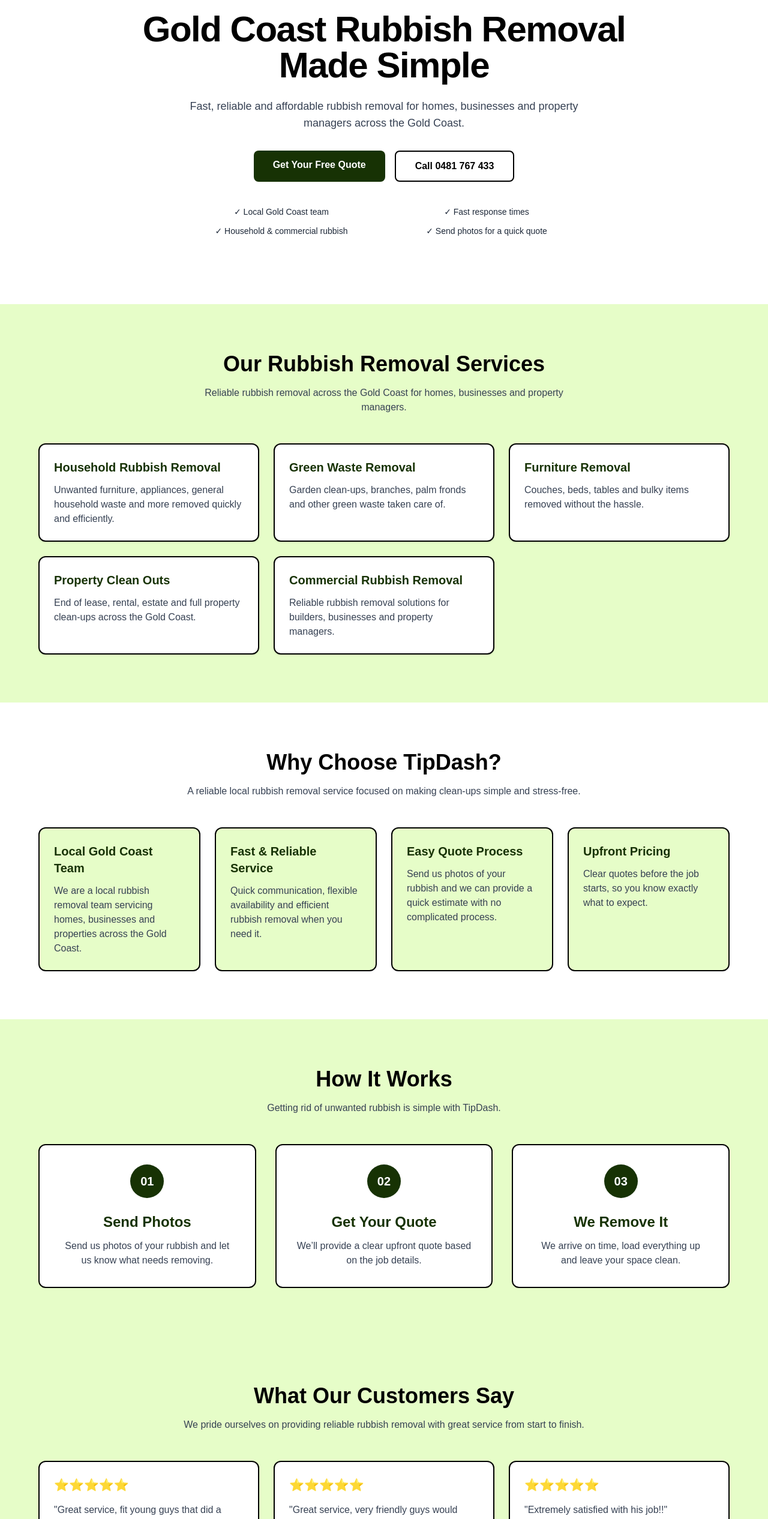
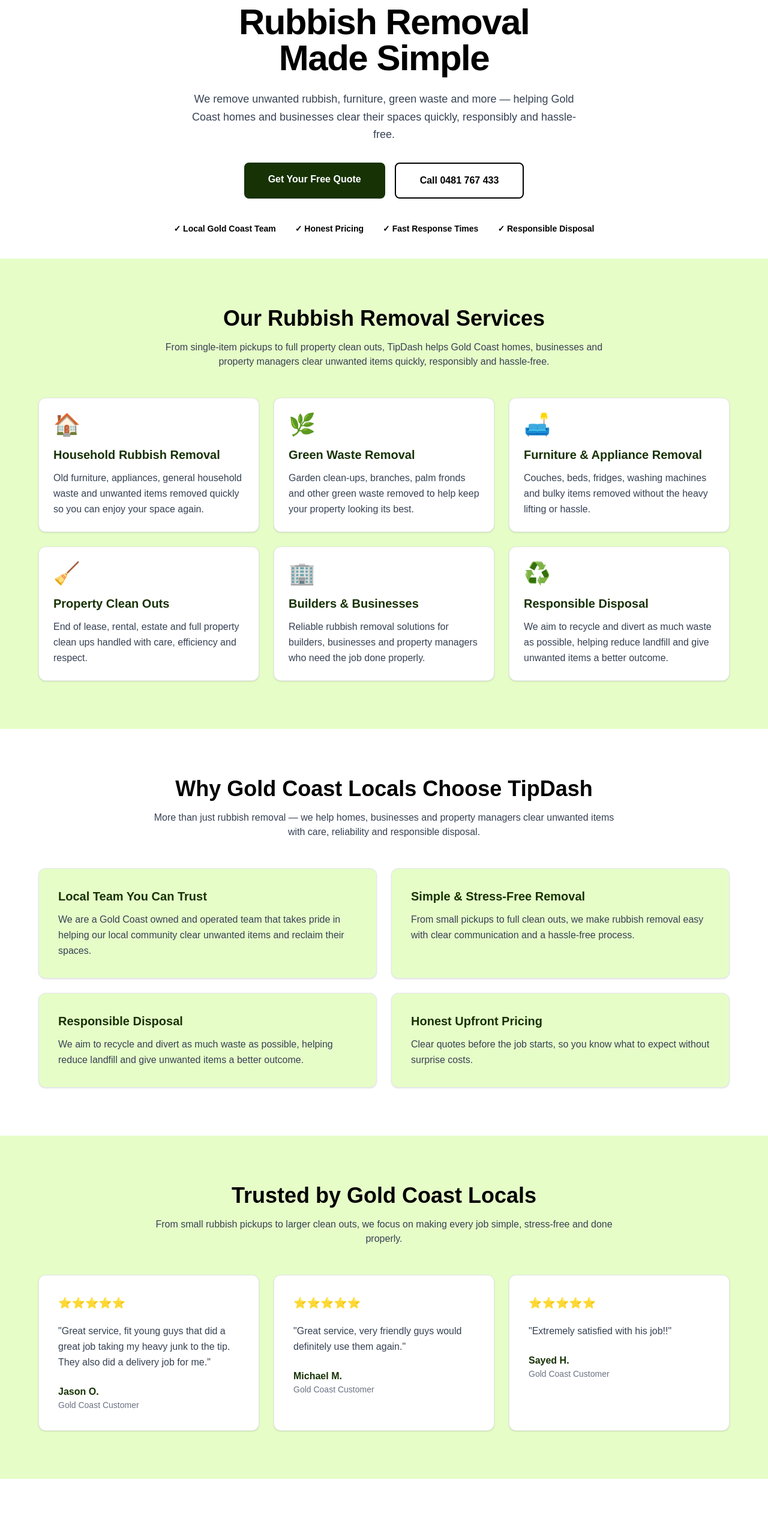
Before and after one commit to hudsonfort40-bit/tipdash-website, a Next.js app: page / in a window 1280 px wide. Shown: the part 245-2777 px from the top of the page at 60% size. Built offline with nearby package versions, Linux system fonts and the light colour scheme.

Commit message:
Update quote form and mobile photo upload

```diff
--- a/app/page.tsx
+++ b/app/page.tsx
@@ -23,9 +23,9 @@
 
       <WhyChooseUs />
 
+      <Reviews />
+
       <HowItWorks />
-
-      <Reviews />
 
       <ServiceAreas />
 
--- a/components/Hero.tsx
+++ b/components/Hero.tsx
@@ -1,70 +1,64 @@
 export default function Hero() {
   return (
-    <section className="flex min-h-[75vh] flex-col items-center justify-center bg-white px-6 text-center">
+    <section className="flex min-h-[60vh] flex-col items-center justify-center bg-white px-6 py-10 text-center">
 
-
-      <h1 className="max-w-4xl text-5xl font-bold tracking-tight text-black sm:text-6xl">
-        Gold Coast Rubbish Removal Made Simple
+      <h1 className="max-w-3xl text-5xl font-bold tracking-tight text-black sm:text-6xl">
+        Gold Coast
+        <br />
+        Rubbish Removal
+        <br />
+        Made Simple
       </h1>
 
 
-      <p className="mt-6 max-w-2xl text-lg text-gray-700">
-        Fast, reliable and affordable rubbish removal for homes, businesses
-        and property managers across the Gold Coast.
+      <p className="mt-6 max-w-2xl text-lg leading-relaxed text-gray-700">
+        We remove unwanted rubbish, furniture, green waste and more —
+        helping Gold Coast homes and businesses clear their spaces quickly,
+        responsibly and hassle-free.
       </p>
 
 
 
       <div className="mt-8 flex w-full flex-col gap-4 sm:w-auto sm:flex-row">
 
-
         <a
           href="#quote"
-          className="rounded-lg bg-tipdash-dark px-8 py-3 font-semibold text-white transition hover:opacity-90"
+          className="rounded-lg bg-tipdash-dark px-10 py-4 font-semibold text-white transition hover:opacity-90"
         >
           Get Your Free Quote
         </a>
 
 
-
         <a
           href="tel:+61481767433"
-          className="rounded-lg border-2 border-black px-8 py-3 font-semibold text-black transition hover:bg-tipdash-light"
+          className="rounded-lg border-2 border-black px-10 py-4 font-semibold text-black transition hover:bg-tipdash-light"
         >
           Call 0481 767 433
         </a>
-
 
       </div>
 
 
 
-
-      <div className="mt-10 grid w-full max-w-2xl gap-3 text-sm text-gray-800 sm:grid-cols-2">
-
+      <div className="mt-10 flex flex-col gap-3 text-sm font-semibold text-black sm:flex-row sm:flex-wrap sm:justify-center sm:gap-x-8">
 
         <p>
-          ✓ Local Gold Coast team
+          ✓ Local Gold Coast Team
         </p>
 
+        <p>
+          ✓ Honest Pricing
+        </p>
 
         <p>
-          ✓ Fast response times
+          ✓ Fast Response Times
         </p>
 
-
         <p>
-          ✓ Household & commercial rubbish
+          ✓ Responsible Disposal
         </p>
 
-
-        <p>
-          ✓ Send photos for a quick quote
-        </p>
-
-
       </div>
-
 
 
     </section>
--- a/components/HowItWorks.tsx
+++ b/components/HowItWorks.tsx
@@ -1,56 +1,66 @@
 const steps = [
   {
     number: "01",
-    title: "Send Photos",
+    title: "Get a Quote",
     description:
-      "Send us photos of your rubbish and let us know what needs removing.",
+      "Send photos or tell us what needs removing and we’ll provide a quick estimate.",
   },
   {
     number: "02",
-    title: "Get Your Quote",
+    title: "Choose a Time",
     description:
-      "We’ll provide a clear upfront quote based on the job details.",
+      "Once you’re happy with the quote, we’ll arrange a time that works for you.",
   },
   {
     number: "03",
     title: "We Remove It",
     description:
-      "We arrive on time, load everything up and leave your space clean.",
+      "We arrive, handle the heavy lifting and leave your space clean and clutter-free.",
   },
 ];
 
 export default function HowItWorks() {
   return (
-    <section className="bg-tipdash-light px-6 py-20">
+    <section className="bg-white px-6 py-20">
       <div className="mx-auto max-w-6xl">
+
         <h2 className="text-center text-4xl font-bold text-black">
           How It Works
         </h2>
+
 
         <p className="mx-auto mt-4 max-w-2xl text-center text-gray-700">
           Getting rid of unwanted rubbish is simple with TipDash.
         </p>
 
+
         <div className="mt-12 grid gap-8 md:grid-cols-3">
+
           {steps.map((step) => (
             <div
               key={step.number}
-              className="rounded-xl border-2 border-black bg-white p-8 text-center"
+              className="rounded-xl border border-gray-200 bg-white p-8 text-center shadow-sm transition hover:-translate-y-1 hover:shadow-md"
             >
+
               <div className="mx-auto flex h-14 w-14 items-center justify-center rounded-full bg-tipdash-dark text-xl font-bold text-white">
                 {step.number}
               </div>
+
 
               <h3 className="mt-6 text-2xl font-bold text-tipdash-dark">
                 {step.title}
               </h3>
 
-              <p className="mt-3 text-gray-700">
+
+              <p className="mt-3 leading-relaxed text-gray-700">
                 {step.description}
               </p>
+
             </div>
           ))}
+
         </div>
+
       </div>
     </section>
   );
--- a/components/QuoteForm.tsx
+++ b/components/QuoteForm.tsx
@@ -1,6 +1,6 @@
 "use client";
 
-import { useState } from "react";
+import { useState, useEffect, useRef } from "react";
 
 const services = [
   "Household Rubbish Removal",
@@ -26,6 +26,20 @@
 
   const [submitted, setSubmitted] = useState(false);
   const [loading, setLoading] = useState(false);
+  const [photos, setPhotos] = useState<File[]>([]);
+  const [previewUrls, setPreviewUrls] = useState<string[]>([]);
+
+  const fileInputRef = useRef<HTMLInputElement>(null);
+
+  useEffect(() => {
+  const urls = photos.map((photo) =>
+    URL.createObjectURL(photo)
+  );
+
+  setPreviewUrls(urls);
+
+}, [photos]);
+
 
 
   async function handleSubmit(e: React.FormEvent<HTMLFormElement>) {
@@ -38,19 +52,9 @@
     const form = new FormData(e.currentTarget);
 
 
-    const files = form
-      .getAll("photos")
-      .filter(
-        (file): file is File =>
-          file instanceof File && file.size > 0
-      )
-      .slice(0, 5);
+    const uploadedPhotos = await Promise.all(
 
-
-
-    const photos = await Promise.all(
-
-      files.map(async (file) => {
+      photos.map(async (file) => {
 
         const base64 = await new Promise<string>((resolve, reject) => {
 
@@ -106,7 +110,7 @@
 
       description: form.get("description"),
 
-      photos,
+      photos: uploadedPhotos,
 
     };
 
@@ -145,6 +149,40 @@
 
 
 
+function handlePhotoChange(e: React.ChangeEvent<HTMLInputElement>) {
+
+  const selectedFiles = Array.from(e.target.files || []);
+
+  if (selectedFiles.length === 0) return;
+
+
+  setPhotos((currentPhotos) => {
+
+    const remainingSlots = 5 - currentPhotos.length;
+
+    return [
+      ...currentPhotos,
+      ...selectedFiles.slice(0, remainingSlots),
+    ];
+
+  });
+
+
+  e.target.value = "";
+
+}
+
+
+  function removePhoto(index: number) {
+
+    setPhotos((currentPhotos) =>
+      currentPhotos.filter((_, i) => i !== index)
+    );
+
+  }
+
+
+
   if (submitted) {
 
   return (
@@ -154,28 +192,33 @@
       className="bg-white px-6 py-20"
     >
 
-        <div className="mx-auto max-w-4xl rounded-xl bg-tipdash-light p-10 text-center">
+      <div className="mx-auto max-w-4xl rounded-xl bg-tipdash-light p-10 text-center shadow-sm">
 
 
         <h2 className="text-4xl font-bold text-tipdash-dark">
-
-            Thanks for your enquiry!
-
+          Thanks, we’ve received your request!
         </h2>
 
 
-          <p className="mt-4 text-gray-700">
-
-            We’ve received your quote request and will be in touch shortly.
-
+        <p className="mx-auto mt-5 max-w-2xl text-gray-700">
+          We’ll review your details and get back to you as soon as possible
+          with your quote.
         </p>
 
 
-          <p className="mt-3 text-gray-700">
+        <p className="mx-auto mt-3 max-w-2xl text-gray-700">
+          If your job is urgent, give us a call and we’ll let you know how
+          quickly we can help.
+        </p>
 
-            If your job is urgent, feel free to give us a call.
 
-          </p>
+
+        <a
+          href="tel:+61481767433"
+          className="mt-8 inline-block rounded-lg bg-tipdash-dark px-8 py-3 font-semibold text-white transition hover:opacity-90"
+        >
+          Call TipDash
+        </a>
 
 
       </div>
@@ -200,16 +243,18 @@
 
 
         <h2 className="text-center text-4xl font-bold text-black">
-
           Get Your Free Quote
-
         </h2>
 
 
         <p className="mx-auto mt-4 max-w-2xl text-center text-gray-700">
+          Send us your details and photos of the job. We’ll review everything
+          and get back to you with a quote.
+        </p>
 
-          Send us your details and photos of the job. We’ll review everything and get back to you with a quote.
 
+        <p className="mt-3 text-center text-sm text-gray-600">
+          Fields marked with * are required.
         </p>
 
 
@@ -228,29 +273,26 @@
 
 
             <input
-
               name="name"
-
-              placeholder="Your Name"
-
+              placeholder="Your Name *"
               required
-
               className="rounded-lg bg-white p-3 text-black"
-
             />
 
 
 
             <input
-
               name="phone"
-
-              placeholder="Phone Number"
-
+              placeholder="Phone Number *"
+              type="tel"
+              inputMode="numeric"
+              pattern="[0-9 ]*"
               required
-
+              onInput={(e) => {
+                e.currentTarget.value =
+                  e.currentTarget.value.replace(/[^0-9 ]/g, "");
+              }}
               className="rounded-lg bg-white p-3 text-black"
-
             />
 
 
@@ -260,30 +302,20 @@
 
 
           <input
-
             name="email"
-
             placeholder="Email Address"
-
             type="email"
-
             className="rounded-lg bg-white p-3 text-black"
-
           />
 
 
 
 
           <input
-
             name="suburb"
-
-            placeholder="Suburb"
-
+            placeholder="Suburb *"
             required
-
             className="rounded-lg bg-white p-3 text-black"
-
           />
 
 
@@ -291,22 +323,20 @@
 
 
           <select
-
             name="service"
-
+            required
             className="rounded-lg bg-white p-3 text-black"
-
           >
 
-            <option>Select Service Type</option>
+            <option value="">
+              Select Service Type *
+            </option>
 
 
             {services.map((service) => (
 
               <option key={service}>
-
                 {service}
-
               </option>
 
             ))}
@@ -319,22 +349,20 @@
 
 
           <select
-
             name="urgency"
-
+            required
             className="rounded-lg bg-white p-3 text-black"
-
           >
 
-            <option>When do you need it?</option>
+            <option value="">
+              When do you need it? *
+            </option>
 
 
             {urgencyOptions.map((option) => (
 
               <option key={option}>
-
                 {option}
-
               </option>
 
             ))}
@@ -348,15 +376,10 @@
 
 
           <textarea
-
             name="description"
-
             placeholder="Tell us about the job..."
-
             rows={5}
-
             className="rounded-lg bg-white p-3 text-black"
-
           />
 
 
@@ -364,28 +387,78 @@
 
 
 
-          <label className="font-semibold text-black">
+  <div>
+
+  <label className="block font-semibold text-black">
+    Upload photos (helps us quote faster)
+  </label>
 
 
-            Upload photos (maximum 5)
+  <div className="mt-3">
+
+  <button
+    type="button"
+    disabled={photos.length >= 5}
+    onClick={() => fileInputRef.current?.click()}
+    className={`rounded-lg bg-tipdash-dark px-6 py-3 font-semibold text-white transition hover:opacity-90 ${
+      photos.length >= 5 ? "cursor-not-allowed opacity-50" : ""
+    }`}
+  >
+    + Add Photos
+  </button>
 
 
   <input
+    ref={fileInputRef}
+    name="photos"
+    type="file"
+    multiple
+    accept="image/*"
+    disabled={photos.length >= 5}
+    onChange={handlePhotoChange}
+    className="hidden"
+  />
 
-              name="photos"
+</div>
 
-              type="file"
 
-              multiple
+  <div className="mt-4 flex flex-wrap gap-3">
 
-              accept="image/*"
+    {previewUrls.map((url, index) => (
 
-              className="mt-2 block w-full text-black"
+      <div
+        key={url}
+        className="relative h-20 w-20 overflow-hidden rounded-lg"
+      >
 
+        <img
+          src={url}
+          alt={`Uploaded photo ${index + 1}`}
+          className="h-full w-full object-cover"
         />
 
 
-          </label>
+        <button
+          type="button"
+          onClick={() => removePhoto(index)}
+          className="absolute right-1 top-1 flex h-6 w-6 items-center justify-center rounded-full bg-tipdash-dark text-sm font-bold text-white"
+        >
+          ×
+        </button>
+
+      </div>
+
+    ))}
+
+  </div>
+
+
+  <p className="mt-3 text-sm text-gray-700">
+    {photos.length} {photos.length === 1 ? "photo" : "photos"} added • Maximum 5 photos
+  </p>
+
+
+</div>
 
 
 
--- a/components/Reviews.tsx
+++ b/components/Reviews.tsx
@@ -23,49 +23,49 @@
 
       <div className="mx-auto max-w-6xl">
 
-
         <h2 className="text-center text-4xl font-bold text-black">
-          What Our Customers Say
+          Trusted by Gold Coast Locals
         </h2>
 
 
-        <p className="mx-auto mt-4 max-w-2xl text-center text-gray-700">
-          We pride ourselves on providing reliable rubbish removal with great
-          service from start to finish.
+        <p className="mx-auto mt-4 max-w-3xl text-center text-gray-700">
+          From small rubbish pickups to larger clean outs, we focus on making
+          every job simple, stress-free and done properly.
         </p>
 
 
         <div className="mt-12 grid gap-6 md:grid-cols-3">
 
-
           {reviews.map((review) => (
-
             <div
               key={review.name}
-              className="rounded-xl border-2 border-black bg-white p-6 shadow-sm"
+              className="rounded-xl border border-gray-200 bg-white p-8 shadow-sm transition hover:-translate-y-1 hover:shadow-md"
             >
 
-              <div className="text-xl">
+              <div className="text-lg">
                 ⭐⭐⭐⭐⭐
               </div>
 
 
-              <p className="mt-4 text-gray-700">
+              <p className="mt-5 leading-relaxed text-gray-700">
                 "{review.review}"
               </p>
 
 
-              <h3 className="mt-5 font-bold text-tipdash-dark">
-                {review.name}
-              </h3>
+              <div className="mt-6">
+                <h3 className="font-bold text-tipdash-dark">
+                  {review.name}
+                </h3>
+
+                <p className="text-sm text-gray-500">
+                  Gold Coast Customer
+                </p>
+              </div>
 
             </div>
-
           ))}
 
-
         </div>
-
 
       </div>
 
--- a/components/Services.tsx
+++ b/components/Services.tsx
@@ -1,28 +1,39 @@
 const services = [
   {
+    icon: "🏠",
     title: "Household Rubbish Removal",
     description:
-      "Unwanted furniture, appliances, general household waste and more removed quickly and efficiently.",
+      "Old furniture, appliances, general household waste and unwanted items removed quickly so you can enjoy your space again.",
   },
   {
+    icon: "🌿",
     title: "Green Waste Removal",
     description:
-      "Garden clean-ups, branches, palm fronds and other green waste taken care of.",
+      "Garden clean-ups, branches, palm fronds and other green waste removed to help keep your property looking its best.",
   },
   {
-    title: "Furniture Removal",
+    icon: "🛋️",
+    title: "Furniture & Appliance Removal",
     description:
-      "Couches, beds, tables and bulky items removed without the hassle.",
+      "Couches, beds, fridges, washing machines and bulky items removed without the heavy lifting or hassle.",
   },
   {
+    icon: "🧹",
     title: "Property Clean Outs",
     description:
-      "End of lease, rental, estate and full property clean-ups across the Gold Coast.",
+      "End of lease, rental, estate and full property clean ups handled with care, efficiency and respect.",
   },
   {
-    title: "Commercial Rubbish Removal",
+    icon: "🏢",
+    title: "Builders & Businesses",
     description:
-      "Reliable rubbish removal solutions for builders, businesses and property managers.",
+      "Reliable rubbish removal solutions for builders, businesses and property managers who need the job done properly.",
+  },
+  {
+    icon: "♻️",
+    title: "Responsible Disposal",
+    description:
+      "We aim to recycle and divert as much waste as possible, helping reduce landfill and give unwanted items a better outcome.",
   },
 ];
 
@@ -30,31 +41,45 @@
   return (
     <section className="bg-tipdash-light px-6 py-20">
       <div className="mx-auto max-w-6xl">
+
         <h2 className="text-center text-4xl font-bold text-black">
           Our Rubbish Removal Services
         </h2>
 
-        <p className="mx-auto mt-4 max-w-2xl text-center text-gray-700">
-          Reliable rubbish removal across the Gold Coast for homes, businesses
-          and property managers.
+        <p className="mx-auto mt-4 max-w-3xl text-center text-gray-700">
+          From single-item pickups to full property clean outs, TipDash helps
+          Gold Coast homes, businesses and property managers clear unwanted
+          items quickly, responsibly and hassle-free.
         </p>
 
+
         <div className="mt-12 grid gap-6 md:grid-cols-2 lg:grid-cols-3">
+
           {services.map((service) => (
             <div
               key={service.title}
-              className="rounded-xl border-2 border-black bg-white p-6 shadow-sm"
+              className="rounded-xl border border-gray-200 bg-white p-6 shadow-sm transition hover:-translate-y-1 hover:shadow-md"
             >
-              <h3 className="text-xl font-bold text-tipdash-dark">
+
+              <div className="text-4xl">
+                {service.icon}
+              </div>
+
+
+              <h3 className="mt-4 text-xl font-bold text-tipdash-dark">
                 {service.title}
               </h3>
 
-              <p className="mt-3 text-gray-700">
+
+              <p className="mt-3 leading-relaxed text-gray-700">
                 {service.description}
               </p>
+
             </div>
           ))}
+
         </div>
+
       </div>
     </section>
   );
--- a/components/WhyChooseUs.tsx
+++ b/components/WhyChooseUs.tsx
@@ -1,23 +1,23 @@
 const reasons = [
   {
-    title: "Local Gold Coast Team",
+    title: "Local Team You Can Trust",
     description:
-      "We are a local rubbish removal team servicing homes, businesses and properties across the Gold Coast.",
+      "We are a Gold Coast owned and operated team that takes pride in helping our local community clear unwanted items and reclaim their spaces.",
   },
   {
-    title: "Fast & Reliable Service",
+    title: "Simple & Stress-Free Removal",
     description:
-      "Quick communication, flexible availability and efficient rubbish removal when you need it.",
+      "From small pickups to full clean outs, we make rubbish removal easy with clear communication and a hassle-free process.",
   },
   {
-    title: "Easy Quote Process",
+    title: "Responsible Disposal",
     description:
-      "Send us photos of your rubbish and we can provide a quick estimate with no complicated process.",
+      "We aim to recycle and divert as much waste as possible, helping reduce landfill and give unwanted items a better outcome.",
   },
   {
-    title: "Upfront Pricing",
+    title: "Honest Upfront Pricing",
     description:
-      "Clear quotes before the job starts, so you know exactly what to expect.",
+      "Clear quotes before the job starts, so you know what to expect without surprise costs.",
   },
 ];
 
@@ -25,31 +25,41 @@
   return (
     <section className="bg-white px-6 py-20">
       <div className="mx-auto max-w-6xl">
+
         <h2 className="text-center text-4xl font-bold text-black">
-          Why Choose TipDash?
+          Why Gold Coast Locals Choose TipDash
         </h2>
 
-        <p className="mx-auto mt-4 max-w-2xl text-center text-gray-700">
-          A reliable local rubbish removal service focused on making clean-ups
-          simple and stress-free.
+
+        <p className="mx-auto mt-4 max-w-3xl text-center text-gray-700">
+          More than just rubbish removal — we help homes, businesses and
+          property managers clear unwanted items with care, reliability and
+          responsible disposal.
         </p>
 
-        <div className="mt-12 grid gap-6 md:grid-cols-2 lg:grid-cols-4">
+
+        <div className="mt-12 grid gap-6 md:grid-cols-2">
+
           {reasons.map((reason) => (
             <div
               key={reason.title}
-              className="rounded-xl border-2 border-black bg-tipdash-light p-6"
+              className="rounded-xl border border-gray-200 bg-tipdash-light p-8 shadow-sm transition hover:-translate-y-1 hover:shadow-md"
             >
+
               <h3 className="text-xl font-bold text-tipdash-dark">
                 {reason.title}
               </h3>
 
-              <p className="mt-3 text-gray-700">
+
+              <p className="mt-3 leading-relaxed text-gray-700">
                 {reason.description}
               </p>
+
             </div>
           ))}
+
         </div>
+
       </div>
     </section>
   );
```
Also changed, not shown: components/FAQ.tsx (+37 -15 lines), components/ServiceAreas.tsx (+56 -20 lines). Lines whose indentation alone changed are shown as unchanged.
